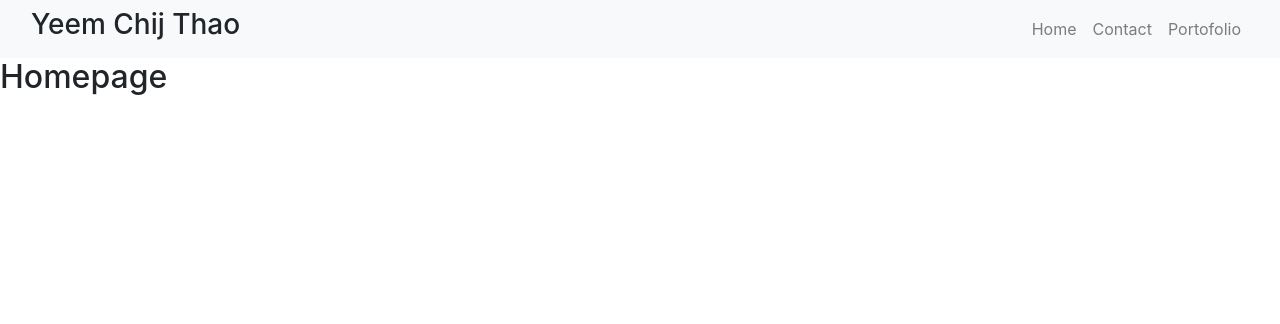
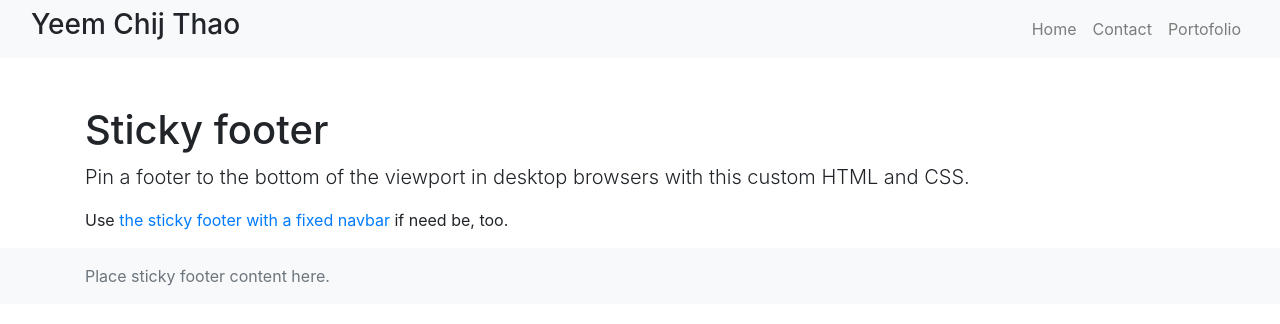
Before and after one commit to ycthao/react-portfolio, a React (Create React App) app: page / in a window 1280 px wide. Shown: the top 324 px of the page. Built offline with nearby package versions, Linux system fonts and the light colour scheme.

Commit message:
Adding footer

```diff
--- a/src/App.js
+++ b/src/App.js
@@ -1,9 +1,10 @@
 import React from "react";
 import { BrowserRouter as Router, Switch, Route } from "react-router-dom";
-import "./App.css";
+
 import Home from "./pages/Home";
 import Contact from "./pages/Contact";
 import Portofolio from "./pages/Portofolio";
+import "./App.css";
 
 function App() {
   return (
--- a/src/components/Footer/footer.js
+++ b/src/components/Footer/footer.js
@@ -0,0 +1,13 @@
+import React from "react";
+
+function Footer() {
+  return (
+    <footer className="footer mt-auto py-3 bg-light">
+      <div className="container">
+        <span className="text-muted">Place sticky footer content here.</span>
+      </div>
+    </footer>
+  );
+}
+
+export default Footer;
--- a/src/components/Homepage/homepage.js
+++ b/src/components/Homepage/homepage.js
@@ -1,7 +1,20 @@
 import React from "react";
 
 function Homepage() {
-  return <h2>Homepage</h2>;
+  return (
+  <main className="flex-shrink-0">
+    <div className="container">
+      <h1 className="mt-5">Sticky footer</h1>
+      <p className="lead">
+        Pin a footer to the bottom of the viewport in desktop browsers with this custom HTML and CSS.
+      </p>
+      <p>
+        Use <a href="/docs/5.0/examples/sticky-footer-navbar/">the sticky footer with a fixed navbar</a> if need be,
+        too.
+      </p>
+    </div>
+  </main>
+  )
 }
 
 export default Homepage;
--- a/src/index.js
+++ b/src/index.js
@@ -1,9 +1,10 @@
 import React from "react";
 import ReactDOM from "react-dom";
-import "./index.css";
+
 import App from "./App";
 import reportWebVitals from "./reportWebVitals";
 import "bootstrap/dist/css/bootstrap.min.css";
+import "./index.css";
 
 ReactDOM.render(
   <React.StrictMode>
--- a/src/pages/Home.jsx
+++ b/src/pages/Home.jsx
@@ -1,6 +1,7 @@
 import React from "react";
 import Navbar from "../components/Navbar/navbar";
 import Homepage from "../components/Homepage/homepage";
+import Footer from "../components/Footer/footer"
 
 
 const Home = () => {
@@ -8,6 +9,7 @@ const Home = () => {
         <div>
             <Navbar />
             <Homepage />
+            <Footer />
         </div>
     );
 };
```
